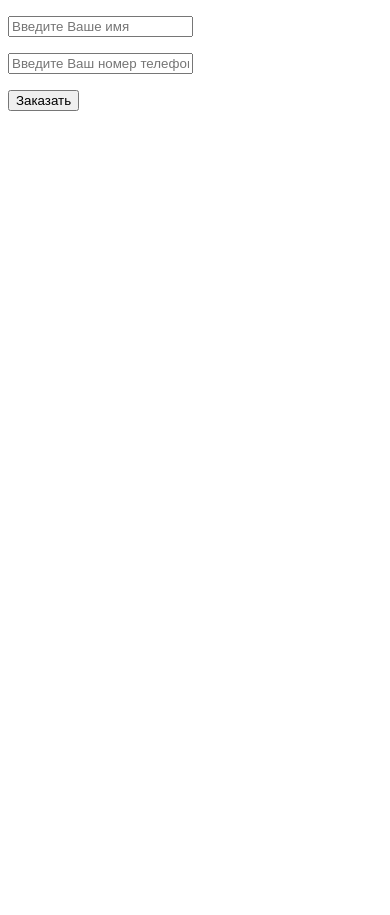
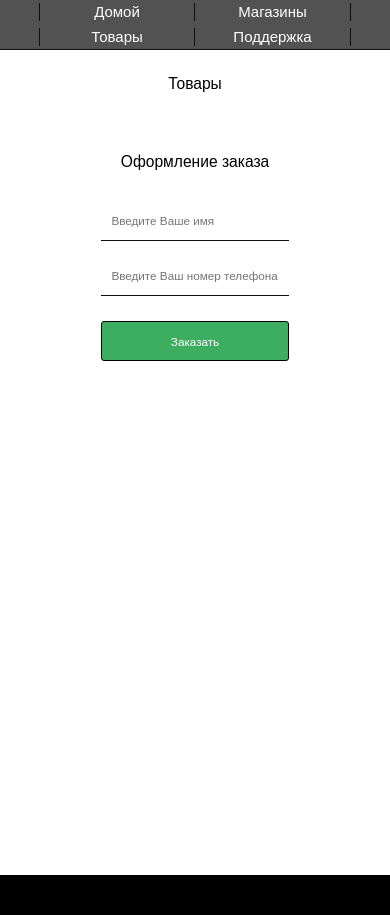
Before and after one commit to lisiyytka/pyramidka_shop, a Python web app: template pyramidka_shop/templates/main.jinja2 in a window 390 px wide. Before the commit the page ends 111 px from the top, so only its background shows below. Run offline with Jinja, Linux system fonts and the light colour scheme; the template is opened without the code that fills it, so the values that code supplies are empty.

Commit message:
Я добавила сайт

```diff
--- /dev/null
+++ b/pyramidka_shop/static/css/index.css
@@ -0,0 +1,102 @@
+* {
+  font-family: 'Playfair Display', sans-serif;
+  margin: 0;
+  padding: 0;
+  box-sizing: border-box;
+}
+
+button:focus {
+  outline: none;
+}
+
+body, html {
+  width: 100%;
+  height: 100%;
+}
+
+a {
+  text-decoration: none;
+  color: black;
+}
+
+.page {
+  display: flex;
+  flex-direction: column;
+  overflow: hidden;
+  min-height: 100vh;
+}
+
+.header {
+  width: 100%;
+  height: 40px;
+  background-color: rgb(82, 82, 82);
+  border-bottom: 1px solid rgb(15, 15, 15);
+  margin-bottom: 25px;
+}
+
+.header__nav {
+  width: 30%;
+  height: 100%;
+  margin: 0 auto;
+  display: flex;
+  justify-content: space-between;
+  align-items: center;
+}
+
+.header__item {
+  flex: 1;
+  border-right: 1px solid rgb(15, 15, 15);
+  text-align: center;
+}
+
+.header__item:first-child {
+  border-left: 1px solid rgb(15, 15, 15);
+}
+
+.header__nav a {
+  color: white;
+  font-size: 15px;
+}
+
+.header__nav a:hover {
+  text-decoration: underline;
+}
+
+.content {
+  width: 60%;
+  margin: 0 auto;
+  min-height: 800px;
+}
+
+.footer {
+  height: 40px;
+  background-color: black;
+  margin-top: auto;
+}
+
+@media screen and (max-width: 1340px) {
+  .header__nav {
+    width: 40%;
+  }
+}
+
+@media screen and (max-width: 900px) {
+  .header__nav {
+    width: 80%;
+  }
+}
+
+@media screen and (max-width: 400px) {
+  .header__nav {
+    flex-wrap: wrap;
+  }
+  .header__item {
+    flex-basis: 50%;
+  }
+  .header__item:nth-child(3) {
+    border-left: 1px solid rgb(15, 15, 15);
+  }
+  .header {
+    height: 50px;
+  }
+}
--- /dev/null
+++ b/pyramidka_shop/static/css/main.css
@@ -0,0 +1,176 @@
+.product__wrapper {
+  width: 70%;
+  margin: 0 auto;
+  text-align: center;
+}
+
+.product__goods {
+  display: grid;
+  display: -ms-grid;
+  display: -moz-grid;
+  grid-template-columns: 1fr 1fr;
+  text-align: center;
+  margin-bottom: 30px;
+}
+
+.product__wrapper h2 {
+  font-size: 1.2vw;
+  font-weight: lighter;
+  margin-bottom: 30px;
+}
+
+.product__item {
+  margin-bottom: 50px;
+}
+
+/* .product__item:nth-child(odd) {
+  border-left: 1px solid rgb(61, 61, 61);
+}
+
+.product__item:nth-child(even) {
+  border-right: 1px solid rgb(61, 61, 61);
+} */
+
+.product__price,
+.product__name {
+  margin-bottom: 5px;
+}
+
+.product__btn_add,
+.product__btn_rm {
+  width: 85px;
+  height: 30px;
+  border: none;
+  color: white;
+  border-radius: 3px;
+  cursor: pointer;
+  transition: background-color .5s ease;
+  outline: none;
+}
+
+.product__btn_add:enabled {
+  background-color:rgb(56, 121, 196);
+}
+
+.product__btn_add:enabled:hover {
+  background-color:rgb(16, 92, 179);
+}
+
+.product__btn_add:disabled {
+  background-color:rgb(124, 152, 185);
+  cursor: default;
+}
+
+.product__btn_rm:enabled {
+  background-color: rgb(211, 78, 78);
+}
+
+.product__btn_rm:enabled:hover {
+  background-color: rgb(185, 45, 45);
+}
+
+.product__btn_rm:disabled {
+  background-color: rgb(214, 158, 158);
+  cursor: default;
+}
+
+.product__customer-info {
+  width: 35%;
+  margin: 0 auto;
+  margin-bottom: 100px;
+}
+
+.product__customer-info h2 {
+  font-size: 1.2vw;
+}
+
+.product__customer-info input[type="text"] {
+  width: 100%;
+  height: 40px;
+  margin-bottom: 15px;
+  padding: 0 10px;
+  border: none;
+  border-bottom: 1px solid rgb(15, 15, 15);
+  font-size: 0.85vw;
+  outline: none;
+}
+
+.product__customer-info input[type="text"]:focus {
+  border-bottom: 2px solid rgb(15, 15, 15);
+}
+
+.product__customer-info input[type="submit"] {
+  width: 55%;
+  height: 40px;
+  border: 1px solid black;
+  border-radius: 3px;
+  background-color: rgb(61, 173, 95);
+  cursor: pointer;
+  color: white;
+  font-size: 0.85vw;
+  margin-top: 10px;
+  transition: background-color .5s ease;
+}
+
+.product__customer-info input[type="submit"]:hover {
+  background-color: rgb(46, 153, 78);
+}
+
+@media screen and (max-width: 1410px) {
+  .product__goods h2,
+  .product__wrapper h2 {
+    font-size: 1.5vw;
+  }
+}
+
+@media screen and (max-width: 1200px) {
+  .product__customer-info input[type="submit"],
+  .product__customer-info input[type="text"] {
+    font-size: 1.2vw;
+  }
+  .product__customer-info {
+    width: 45%;
+  }
+  .product__goods h2,
+  .product__wrapper h2 {
+    font-size: 1.7vw;
+  }
+}
+
+@media screen and (max-width: 1000px) {
+  .product__goods {
+    grid-template-columns: 1fr;
+  }
+  .product__customer-info {
+    width: 60%;
+  }
+  .product__customer-info input[type="submit"],
+  .product__customer-info input[type="text"] {
+    font-size: 1.4vw;
+  }
+  .product__goods h2,
+  .product__wrapper h2 {
+    font-size: 2vw;
+  }
+}
+
+@media screen and (max-width: 600px) {
+  .product__goods {
+    grid-template-columns: 1fr;
+  }
+  .product__customer-info {
+    width: 80%;
+  }
+  .product__customer-info input[type="submit"],
+  .product__customer-info input[type="text"] {
+    font-size: 3vw;
+    width: 100%;
+  }
+  .product__goods h2,
+  .product__wrapper h2 {
+    font-size: 4vw;
+  }
+  .product__wrapper {
+    width: 100%;
+  }
+}
--- a/pyramidka_shop/templates/index.jinja2
+++ b/pyramidka_shop/templates/index.jinja2
@@ -1,14 +1,33 @@
 <!DOCTYPE html>
 <html lang="ru">
+
 <head>
   <meta charset="utf-8">
   <meta name="viewport" content="width=device-width, initial-scale=1">
+  <link rel="stylesheet" href="../static/css/index.css">
+  {% block css %}
+  {% endblock css %}
 </head>
+
 <body>
+  <div class="page">
+    <header class="header">
+      <nav class="header__nav">
+        <div class="header__item"><a href="/">Домой</a></div>
+        <div class="header__item"><a href="#">Магазины</a></div>
+        <div class="header__item"><a href="#">Товары</a></div>
+        <div class="header__item"><a href="#">Поддержка</a></div>
+      </nav>
+    </header>
+    <div class="content">
       {% block content %}
       {% endblock content %}
-
+    </div>
+    <footer class="footer">
+    </footer>
+  </div>
   {% block js %}
   {% endblock js %}
 </body>
+
 </html>
--- a/pyramidka_shop/templates/main.jinja2
+++ b/pyramidka_shop/templates/main.jinja2
@@ -1,27 +1,40 @@
 {% extends "index.jinja2" %}
+
+{% block css %}
+<link rel="stylesheet" href="../static/css/main.css">{% endblock css %}
 
 {% block content %}
 <div class="product__wrapper">
+  <h2>Товары</h2>
   <form action="/result" method="POST">
+    <div class="product__goods">
       {% for product in products %}
       <div class="product__item">
         <p class="product__name">{{product.name}}</p>
-      <div class="product__img"><img src="../static/img/{{product.image_src}}" width="100"></div>
+        <div class="product__img"><img src="../static/img/{{product.image_src}}" width="150"></div>
         <p class="product__price">Цена: {{product.price}} руб.</p>
         {% if bin != None and product.name in bin.products %}
-        <button type="submit" class="product__btn_add" name="add" value="{{product.name}}" formaction="/" disabled>Добавить</button>
-        <button type="submit" class="product__btn_rm" name="remove" value="{{product.name}}" formaction="/" >Удалить</button>
+        <button type="submit" class="product__btn_add" name="add" value="{{product.name}}" formaction="/"
+          disabled>Добавить</button>
+        <button type="submit" class="product__btn_rm" name="remove" value="{{product.name}}"
+          formaction="/">Удалить</button>
         {% else %}
-        <button type="submit" class="product__btn_add" name="add" value="{{product.name}}" formaction="/">Добавить</button>
-        <button type="submit" class="product__btn_rm" name="remove" value="{{product.name}}" formaction="/" disabled>Удалить</button>
+        <button type="submit" class="product__btn_add" name="add" value="{{product.name}}"
+          formaction="/">Добавить</button>
+        <button type="submit" class="product__btn_rm" name="remove" value="{{product.name}}" formaction="/"
+          disabled>Удалить</button>
         {% endif %}
       </div>
       {% endfor %}
-    <div class="delivery-info">
+    </div>
+    <div class="product__customer-info">
+      <h2>Оформление заказа</h2>
       <p><input type="text" name="name" placeholder="Введите Ваше имя"></p>
       <p><input type="text" name="phone" placeholder="Введите Ваш номер телефона"></p>
+      <input type="submit" value="Заказать">
     </div>
-    <input type="submit" value="Заказать">
   </form>
 </div>
 {% endblock content %}
+
+{% block js %}<script src="../static/js/buttonChecker.js"></script>{% endblock js %}
```
Also changed, not shown: pyramidka_shop/static/img/4.jpeg. Lines whose indentation alone changed are shown as unchanged.
